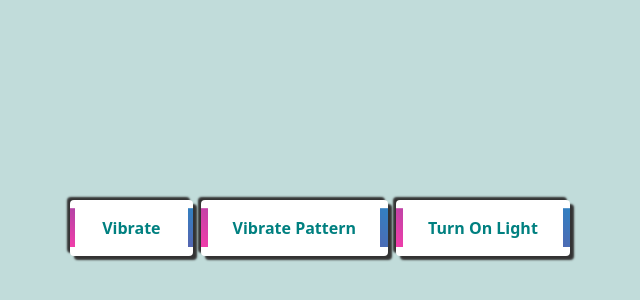
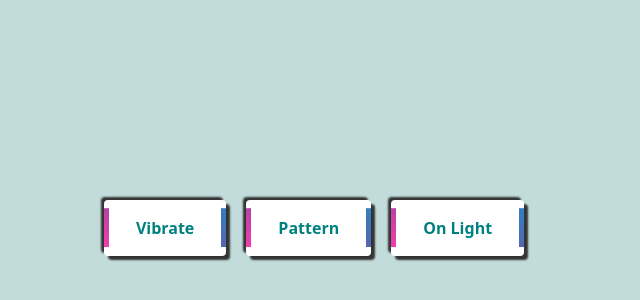
Before and after one commit to Dashrath-Sharma/PhoneVibrator, a plain HTML site: page index.html in a window 1280 px wide. Shown: the part 172-472 px from the top of the page, without its empty margins (316-956 px from the left). Drawn offline with nearby package versions, Linux system fonts and the light colour scheme.

Commit message:
Update index.html

```diff
--- a/index.html
+++ b/index.html
@@ -70,15 +70,21 @@
     </style>
   </head>
   <body>
-    <div class="w-full h-full flex justify-center items-center flex-wrap gap-2">
+    <div class="flex justify-center items-center flex-wrap gap-5">
       <button class="vibrator p-4 px-8 rounded font-bold" onclick="vibrate()">
         Vibrate
       </button>
-      <button class="vibrator p-4 px-8 rounded font-bold" onclick="vibratePattern()">
-        Vibrate Pattern
+      <button
+        class="vibrator p-4 px-8 rounded font-bold"
+        onclick="vibratePattern()"
+      >
+        Pattern
       </button>
-      <button class="vibrator p-4 px-8 rounded font-bold" onclick="turnOnFlashlight()">
-        Turn On Light
+      <button
+        class="vibrator p-4 px-8 rounded font-bold"
+        onclick="turnOnFlashlight()"
+      >
+        On Light
       </button>
       <div class="logError"></div>
     </div>
@@ -90,25 +96,27 @@
         console.log("btn working!");
       }
 
-      function vibratePattern(){
-        navigator.vibrate([100, 100, 100, 100, 200, 800, 100, 100, 100, 100, 300, 800, 100, 100, 100, 100, 200]);
+      function vibratePattern() {
+        navigator.vibrate([
+        100, 100, 100, 100, 200, 800, 100, 100, 100, 100, 300, 800, 100, 100, 100, 100, 200
+        ]);
         console.log("btn working!");
       }
 
       function turnOnFlashlight() {
-  navigator.mediaDevices.getUserMedia({ video: { facingMode: { exact: "environment" } } })
-    .then(function(stream) {
+        navigator.mediaDevices
+          .getUserMedia({ video: { facingMode: { exact: "environment" } } })
+          .then(function (stream) {
             // get the video track from the stream
             var videoTrack = stream.getVideoTracks()[0];
 
             // enable the flashlight on the video track
-      videoTrack.applyConstraints({ advanced: [{torch: true}] });
+            videoTrack.applyConstraints({ advanced: [{ torch: true }] });
           })
-    .catch(function(error) {
+          .catch(function (error) {
             console.error("Unable to access camera: " + error);
           });
       }
-
     </script>
   </body>
 </html>
```
Lines whose indentation alone changed are shown as unchanged.
